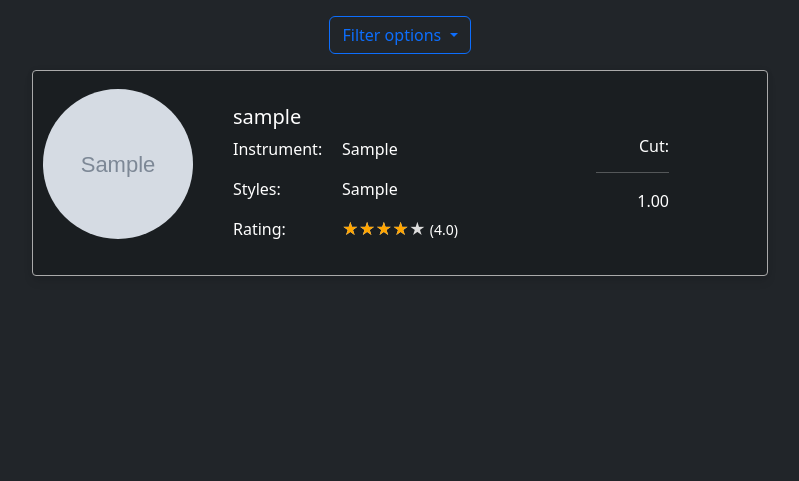
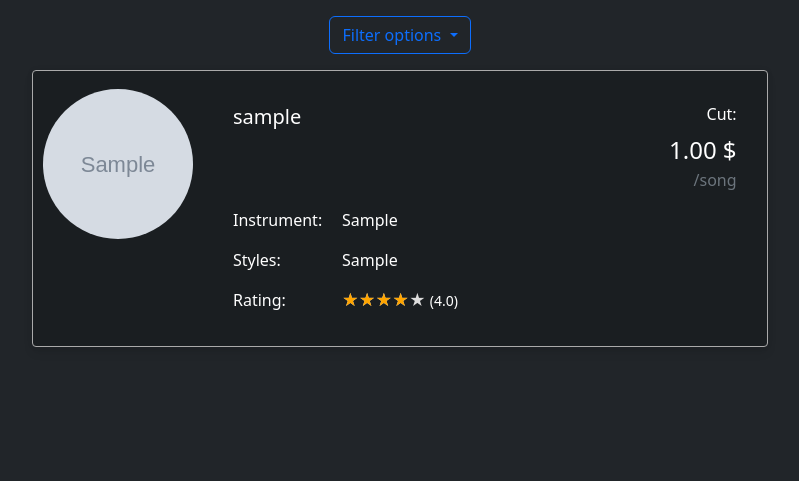
Before and after one commit to maciejpiszczek/hire-musician, a Django app: page /users/ in a window 1280 px wide. Shown: the part 86-567 px from the top of the page, without its empty margins (240-1039 px from the left). Run offline with Django 4.2, Linux system fonts and the light colour scheme; tables that the repository leaves empty hold one stand-in row (values such as "Sample post"); grey boxes marked "Sample" are stand-in pictures; parts of the project's set-up code (start-up, migrations or seed data) failed here and were passed over; some libraries are stand-ins or nearby versions.

Commit message:
more defined info regarding cut on musician profile in a list

```diff
--- a/backend_core/static/styles/main.css
+++ b/backend_core/static/styles/main.css
@@ -81,3 +81,8 @@ footer {
 .search-filter {
     display: flex;
 }
+
+.musician-cut {
+    font-size: 1.5rem;
+    margin-bottom: 0;
+}
--- a/backend_core/users/templates/users/users_profiles_list.html
+++ b/backend_core/users/templates/users/users_profiles_list.html
@@ -31,7 +31,20 @@
                             </div>
                             <div class="col-md-8">
                                 <div class="card-body">
-                                    <h5 class="card-title">{{ musician.user }}</h5>
+                                    <div style="display: flex;">
+                                        <div class="col-12">
+                                            <h5 class="card-title">{{ musician.user }}</h5>
+                                        </div>
+                                        <div class="col-auto" style="text-align: right;">
+                                            <h6 class="">Cut:</h6>
+                                            {% if not musician.cut %}
+                                                <p class="text-muted mb-0">undisclosed</p>
+                                            {% else %}
+                                                <p class="musician-cut mb-0">{{ musician.cut }} $</p>
+                                                <p class="text-muted">/song</p>
+                                            {% endif %}
+                                        </div>
+                                    </div>
                                     <div class="musician-info">
                                         <div class="col-3">
                                             <p class="card-text">Instrument:</p>
@@ -40,28 +53,23 @@
                                         </div>
                                         <div class="col-7">
                                             {% if not musician.instrument %}
-                                                <p class="card-text">unknown</p>
+                                                <p class="card-text">-</p>
                                             {% else %}
                                                 <p class="card-text">{{ musician.instrument }}</p>
                                             {% endif %}
                                             {% if not musician.music_style %}
-                                                <p class="card-text">unknown</p>
+                                                <p class="card-text">-</p>
                                             {% else %}
                                                 <p class="card-text">{{ musician.music_style }}</p>
                                             {% endif %}
                                             {% if not musician.rating %}
-                                                <p class="card-text">unknown</p>
+                                                <p class="card-text">-</p>
                                             {% else %}
                                                 <p class="card-text">
                                                     <i data-star="{{ musician.rating }}"></i>
                                                     <small>({{ musician.rating }})</small>
                                                 </p>
                                             {% endif %}
-                                        </div>
-                                        <div class="col-2" style="text-align: right;">
-                                            <h6 class="">Cut:</h6>
-                                            <hr>
-                                            <p class="card-text">{{ musician.cut }}</p>
                                         </div>
                                     </div>
                                 </div>
```
Also changed, not shown: backend_core/users/templates/users/user_profile.html (+20 -10 lines).
